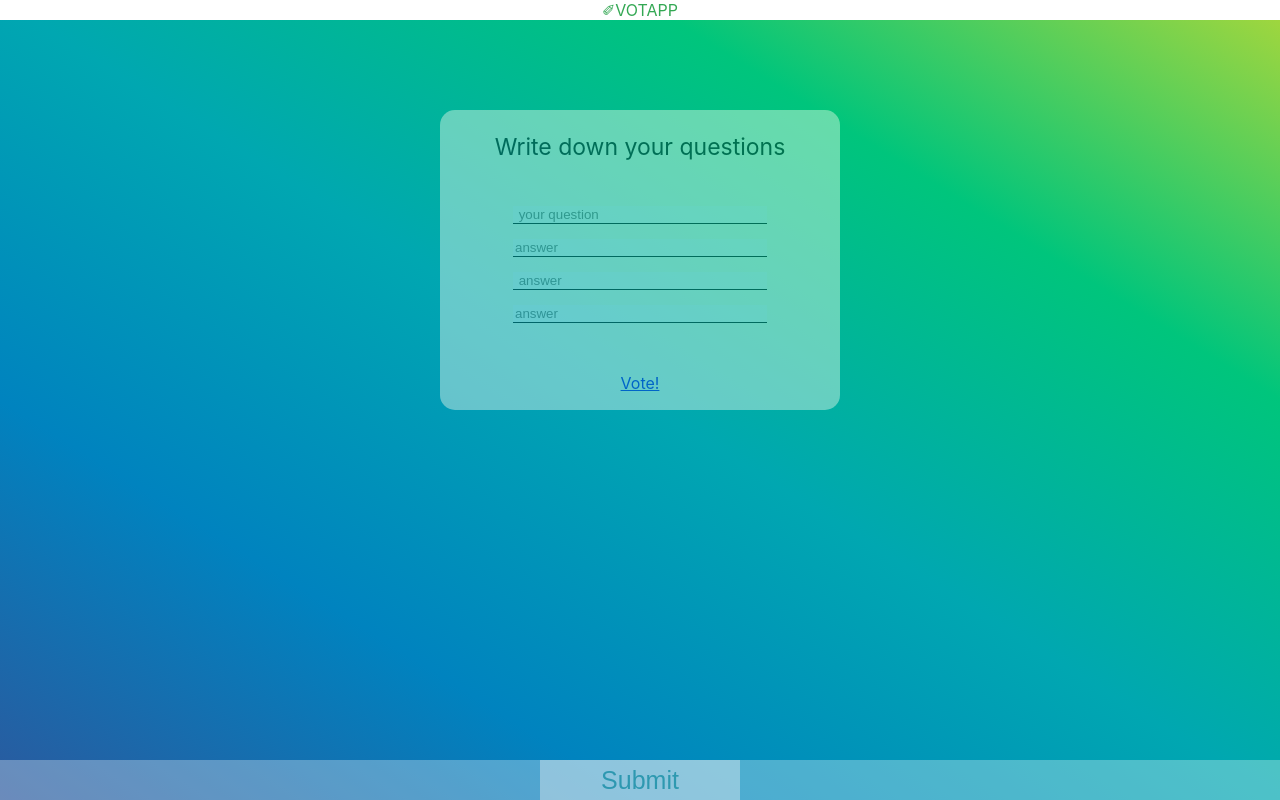
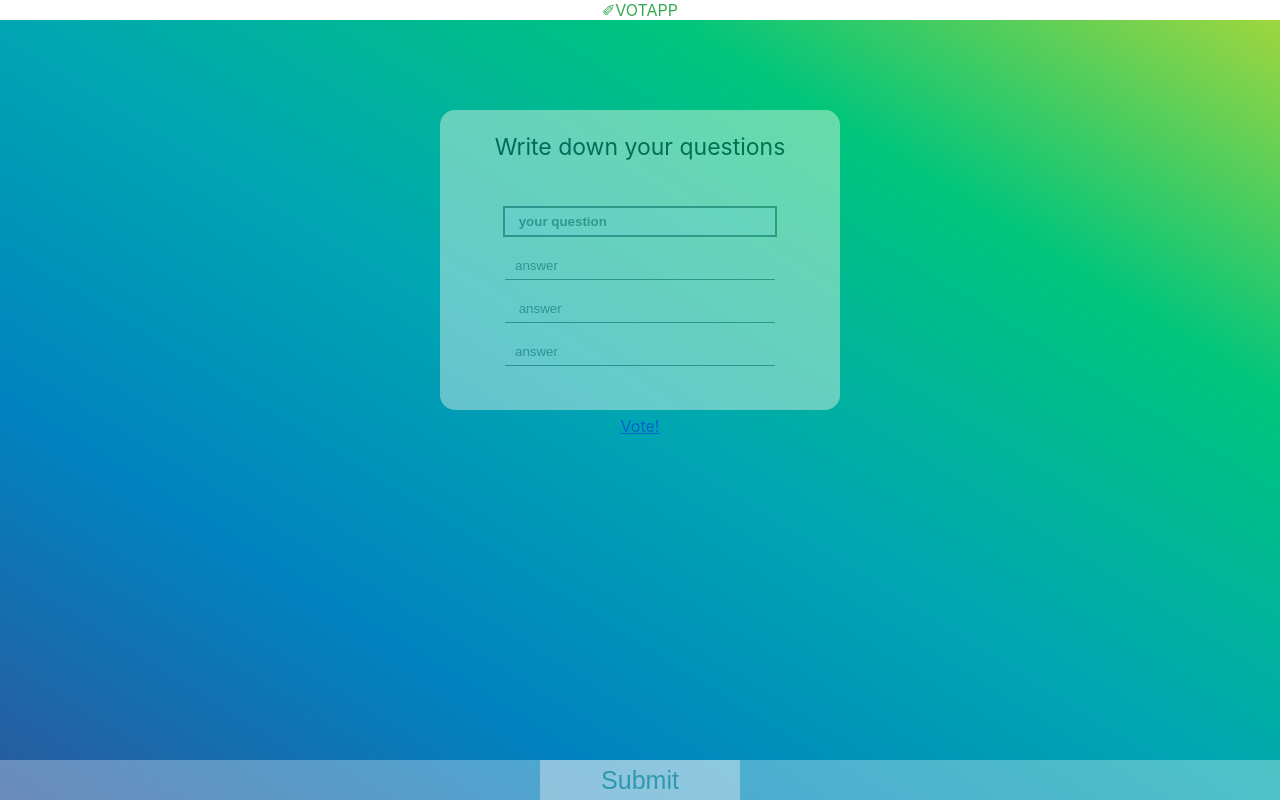
Before and after one commit to EraAmate/umfrage-app, a React (Create React App) app: page / in a window 1280 px wide. Built offline with nearby package versions, Linux system fonts and the light colour scheme; no server answers.

Commit message:
Rename input fields (#18)

```diff
--- a/src/components/pages/Add.js
+++ b/src/components/pages/Add.js
@@ -16,8 +16,18 @@ const Form = styled.form`
 const Input = styled.input`
   margin-top: 15px;
   width: 250px;
+`;
+const QuestionInput = styled(Input)`
+  background: #fff;
+  border: 2px solid #707070;
+  padding: 6px 10px;
+  font-weight: bold;
+`;
+const AnswerInput = styled(Input)`
+  background: none;
   border: none;
-  border-bottom: 1px solid;
+  border-bottom: 1px solid #707070;
+  padding: 6px 10px;
 `;
 const Button = styled.button`
   z-index: 10;
@@ -70,7 +80,7 @@ function Add() {
       <Card>
         <CardTitle>Write down your questions</CardTitle>
         <Form onSubmit={handleSubmit}>
-          <Input
+          <QuestionInput
             type="text"
             className="input"
             placeholder=" your question "
@@ -79,7 +89,7 @@ function Add() {
               setQuestion(event.target.value);
             }}
           />
-          <Input
+          <AnswerInput
             type="text"
             className="input"
             placeholder="answer"
@@ -87,7 +97,7 @@ function Add() {
             onChange={event => setAnswerOne(event.target.value)}
           />
 
-          <Input
+          <AnswerInput
             type="text"
             className="input"
             placeholder=" answer"
@@ -95,7 +105,7 @@ function Add() {
             onChange={event => setAnswerTwo(event.target.value)}
           />
 
-          <Input
+          <AnswerInput
             type="text"
             className="input"
             placeholder="answer"
```
